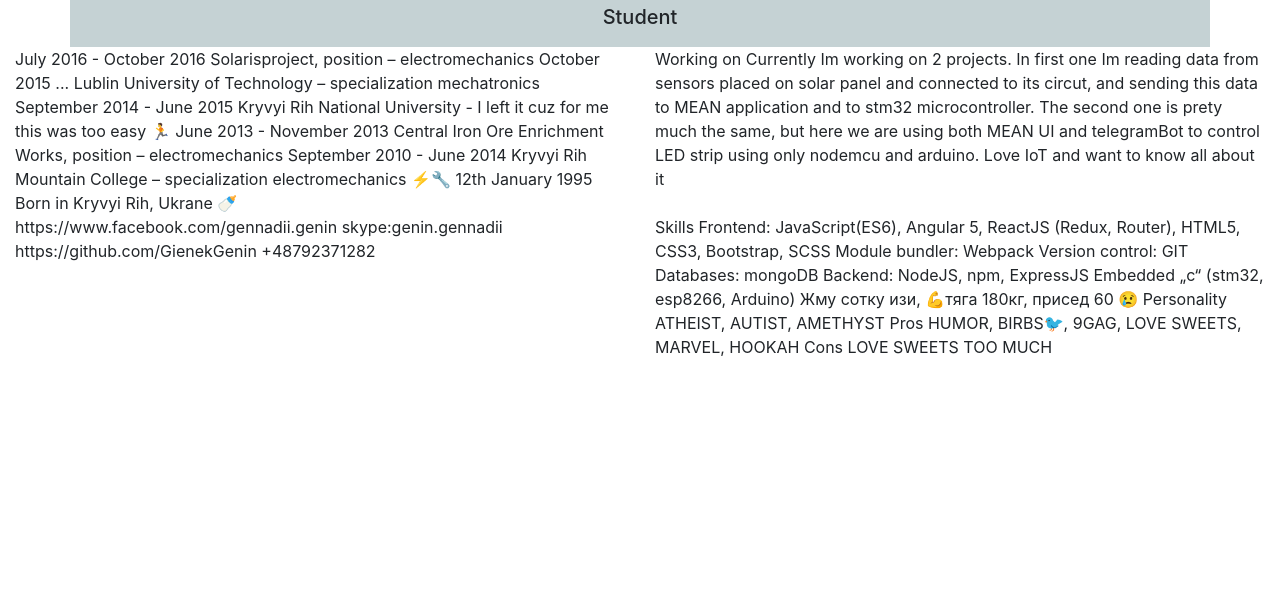
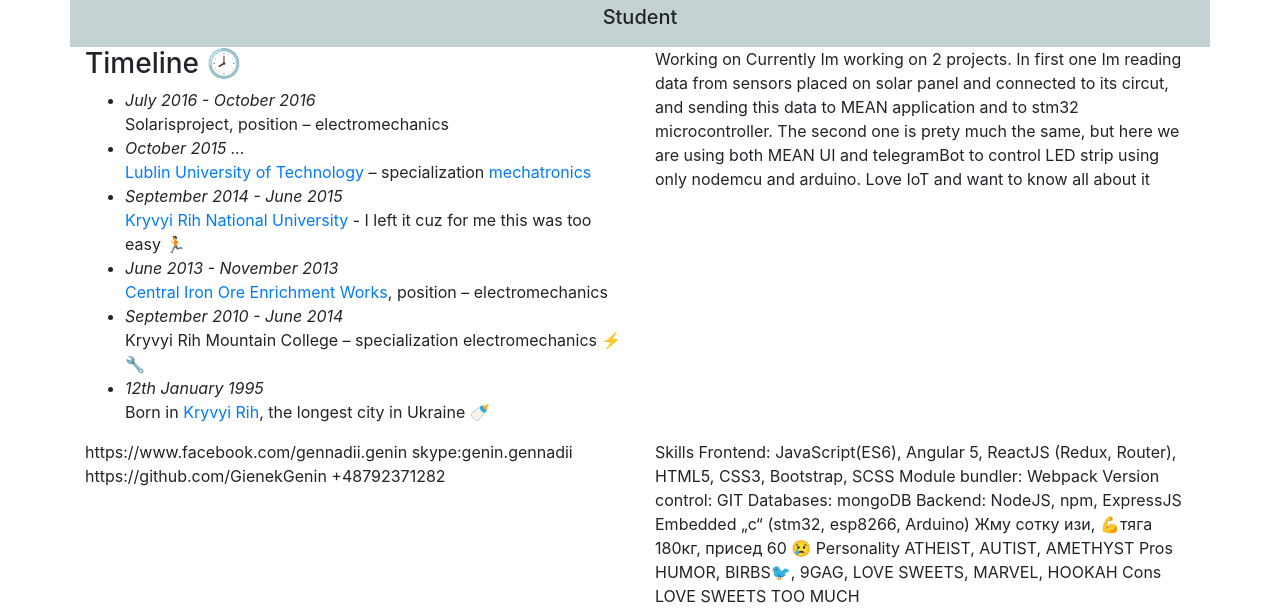
Before and after one commit to GienekGenin/homepage, a plain HTML site: page index.html in a window 1280 px wide. Shown: the part 307-915 px from the top of the page. Before the commit the page ends 800 px from the top, so only its background shows below. Drawn offline with nearby package versions, Linux system fonts and the light colour scheme.

Commit message:
Added markup to timeline block

```diff
--- a/css/index.css
+++ b/css/index.css
@@ -16,3 +16,7 @@ div > img {
 #name {
     color: white;
 }
+
+.date{
+    font-style: italic;
+}
--- a/index.html
+++ b/index.html
@@ -30,26 +30,37 @@
         <h5>Student</h5>
     </div>
 </div>
-<div class="container-fluid">
+<div class="container">
     <div class="row">
         <div class="col-sm-12 col-md-6 col-lg-6 col-xl-6 timeline">
-            July 2016 - October 2016
-            Solarisproject, position – electromechanics
-
-            October 2015 ...
-            Lublin University of Technology – specialization mechatronics
-
-            September 2014 - June 2015
-            Kryvyi Rih National University - I left it cuz for me this was too easy 🏃
-
-            June 2013 - November 2013
-            Central Iron Ore Enrichment Works, position – electromechanics
-
-            September 2010 - June 2014
-            Kryvyi Rih Mountain College – specialization electromechanics ⚡️🔧
-
-            12th January 1995
-            Born in Kryvyi Rih, Ukrane 🍼
+            <h3>Timeline 🕗</h3>
+            <ul>
+                <li>
+                    <span class="date">July 2016 - October 2016</span><br>
+                    Solarisproject, position – electromechanics
+                </li>
+                <li>
+                    <span class="date">October 2015 ...</span><br>
+                    <a href="http://www.pollub.pl/">Lublin University of Technology</a> – specialization <a
+                        href="https://en.wikipedia.org/wiki/Mechatronics">mechatronics</a>
+                </li>
+                <li>
+                    <span class="date">September 2014 - June 2015</span><br>
+                    <a href="http://knu.edu.ua/">Kryvyi Rih National University</a> - I left it cuz for me this was too easy 🏃
+                </li>
+                <li>
+                    <span class="date">June 2013 - November 2013</span><br>
+                    <a href="https://cgok.metinvestholding.com/ru">Central Iron Ore Enrichment Works</a>, position – electromechanics
+                </li>
+                <li>
+                    <span class="date">September 2010 - June 2014</span><br>
+                    Kryvyi Rih Mountain College – specialization electromechanics ⚡️🔧
+                </li>
+                <li>
+                    <span class="date">12th January 1995</span><br>
+                    Born in <a href="https://en.wikipedia.org/wiki/Kryvyi_Rih">Kryvyi Rih</a>, the longest city in Ukraine 🍼
+                </li>
+            </ul>
         </div>
         <div class="col-sm-12 col-md-6 col-lg-6 col-xl-6 intro">
             Working on
```
